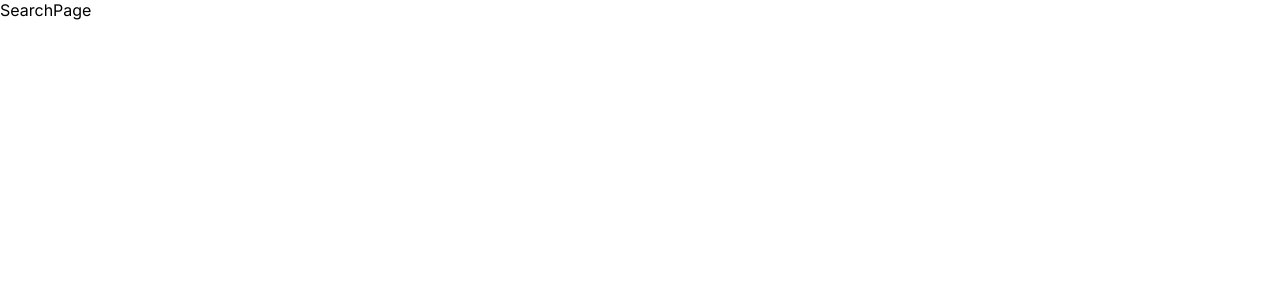
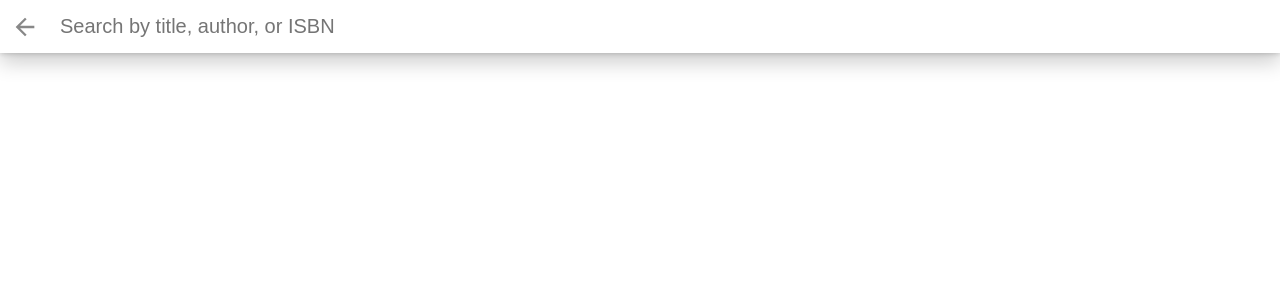
Before and after one commit to lexe-nguyenngoc/MyReads, a React (Create React App) app: page /search in a window 1280 px wide. Shown: the top 300 px of the page. Built offline with nearby package versions, Linux system fonts and the light colour scheme.

Commit message:
feat: implement search page and refactor home page

```diff
--- a/src/components/BookCard/index.js
+++ b/src/components/BookCard/index.js
@@ -27,7 +27,7 @@ const BookCard = ({ data, onBookShelfChange }) => {
         />
       </div>
       <div className="book__title">{data.title}</div>
-      <div className="book__authors">{data.authors.join(", ")}</div>
+      <div className="book__authors">{data.authors?.join(", ")}</div>
     </div>
   );
 };
--- /dev/null
+++ b/src/components/BookGrid/BookGrid.scss
@@ -0,0 +1,14 @@
+.book-grid {
+  list-style-type: none;
+  padding: 0;
+  margin: 0;
+
+  display: flex;
+  justify-content: center;
+  flex-wrap: wrap;
+
+  li {
+    padding: 10px 15px;
+    text-align: left;
+  }
+}
--- /dev/null
+++ b/src/components/BookGrid/index.js
@@ -0,0 +1,30 @@
+import React from "react";
+import PropTypes from "prop-types";
+
+import * as BookAPI from "../../api/BooksAPI";
+
+import BookCard from "../BookCard";
+
+import "./BookGrid.scss";
+
+const BookGrid = ({ books, onBookShelfChange }) => {
+  const handleUpdateBookshelf = async (book, shelf) => {
+    await BookAPI.update(book, shelf);
+    onBookShelfChange(book, shelf);
+  };
+
+  const renderedBooks = books.map((book) => (
+    <li key={book.id}>
+      <BookCard data={book} onBookShelfChange={handleUpdateBookshelf} />
+    </li>
+  ));
+
+  return <ol className="book-grid">{renderedBooks}</ol>;
+};
+
+BookGrid.propTypes = {
+  books: PropTypes.array.isRequired,
+  onBookShelfChange: PropTypes.func
+};
+
+export default BookGrid;
--- a/src/components/BookShelf/BookShelf.scss
+++ b/src/components/BookShelf/BookShelf.scss
@@ -8,21 +8,6 @@
   &__books {
     text-align: center;
   }
-
-  &__grid {
-    list-style-type: none;
-    padding: 0;
-    margin: 0;
-
-    display: flex;
-    justify-content: center;
-    flex-wrap: wrap;
-
-    li {
-      padding: 10px 15px;
-      text-align: left;
-    }
-  }
 }
 
 @media (min-width: 600px) {
--- a/src/components/BookShelf/index.js
+++ b/src/components/BookShelf/index.js
@@ -1,31 +1,20 @@
 import React from "react";
 import PropTypes from "prop-types";
 
-import BookCard from "../BookCard";
-
 import "./Bookshelf.scss";
 
-const Bookshelf = ({ name, books, onBookShelfChange }) => {
-  const renderedBooks = books.map((book) => (
-    <li key={book.id}>
-      <BookCard data={book} onBookShelfChange={onBookShelfChange} />
-    </li>
-  ));
-
+const Bookshelf = ({ name, children }) => {
   return (
     <div className="bookshelf">
       <h2 className="bookshelf__title">{name}</h2>
-      <div className="bookshelf__books">
-        <ol className="bookshelf__grid">{renderedBooks}</ol>
-      </div>
+      <div className="bookshelf__books">{children}</div>
     </div>
   );
 };
 
 Bookshelf.propTypes = {
   name: PropTypes.string.isRequired,
-  books: PropTypes.array.isRequired,
-  onBookShelfChange: PropTypes.func.isRequired
+  children: PropTypes.node.isRequired
 };
 
 export default Bookshelf;
--- a/src/components/BookshelfChanger/index.js
+++ b/src/components/BookshelfChanger/index.js
@@ -6,7 +6,7 @@ import "./BookshelfChanger.scss";
 const BOOK_SHELF_OPTIONS = [
   {
     key: "default",
-    value: "none",
+    value: "default",
     label: "Move to...",
     disabled: true
   },
@@ -36,7 +36,7 @@ const BOOK_SHELF_OPTIONS = [
   }
 ];
 
-const BookshelfChanger = ({ value, onBookShelfChange }) => {
+const BookshelfChanger = ({ value = "none", onBookShelfChange }) => {
   const handleChange = (e) => {
     onBookShelfChange(e.target.value);
   };
@@ -62,4 +62,5 @@ BookshelfChanger.propTypes = {
   value: PropTypes.string,
   onBookShelfChange: PropTypes.func.isRequired
 };
+
 export default BookshelfChanger;
--- a/src/pages/Home/index.js
+++ b/src/pages/Home/index.js
@@ -4,6 +4,7 @@ import { Link } from "react-router-dom";
 import * as BookAPI from "../../api/BooksAPI";
 
 import Bookshelf from "../../components/Bookshelf";
+import BookGrid from "../../components/BookGrid";
 
 import "./Home.scss";
 
@@ -16,10 +17,7 @@ const BOOK_SHELF = {
 const HomePage = () => {
   const [shelves, setShelves] = useState({});
 
-  const handleBookShelfChange = async (book, shelf) => {
-    try {
-      await BookAPI.update(book, shelf);
-
+  const handleBookShelfChange = (book, shelf) => {
     const newShelves = { ...shelves };
     newShelves[book.shelf] = newShelves[book.shelf].filter(
       (x) => x.id !== book.id
@@ -27,9 +25,6 @@ const HomePage = () => {
     newShelves[shelf].push({ ...book, shelf });
 
     setShelves(newShelves);
-    } catch (error) {
-      console.log(`[Change Book Shelf]:: Error: `, error);
-    }
   };
 
   useEffect(() => {
@@ -59,12 +54,9 @@ const HomePage = () => {
     if (books.length === 0) return <></>;
 
     return (
-      <Bookshelf
-        key={shelf}
-        name={BOOK_SHELF[shelf]}
-        books={books}
-        onBookShelfChange={handleBookShelfChange}
-      />
+      <Bookshelf key={shelf} name={BOOK_SHELF[shelf]}>
+        <BookGrid books={books} onBookShelfChange={handleBookShelfChange} />
+      </Bookshelf>
     );
   });
 
--- /dev/null
+++ b/src/pages/Search/Search.scss
@@ -0,0 +1,42 @@
+.search-books {
+  &__bar {
+    position: fixed;
+    width: 100%;
+    top: 0;
+    left: 0;
+    z-index: 5;
+    display: flex;
+    box-shadow: 0 10px 20px rgba(0, 0, 0, 0.19), 0 0 6px rgba(0, 0, 0, 0.23);
+
+    input {
+      width: 100%;
+      padding: 15px 10px;
+      font-size: 1.25em;
+      border: none;
+      outline: none;
+    }
+  }
+
+  &__input-wrapper {
+    flex: 1;
+    background: #e9e;
+  }
+
+  &__close-search {
+    display: block;
+    top: 20px;
+    left: 15px;
+    width: 50px;
+    height: 53px;
+    background: white;
+    background-image: url("../../assets/icons/arrow-back.svg");
+    background-position: center;
+    background-repeat: no-repeat;
+    background-size: 28px;
+    font-size: 0;
+  }
+
+  &__results {
+    padding: 80px 10px 20px;
+  }
+}
--- a/src/pages/Search/index.js
+++ b/src/pages/Search/index.js
@@ -1,7 +1,63 @@
-import React from "react";
+import React, { useRef, useState } from "react";
+import { Link } from "react-router-dom";
+
+import * as BookAPI from "../../api/BooksAPI";
+
+import BookGrid from "../../components/BookGrid";
+
+import "./Search.scss";
+
+const MAX_RESULTS = 20;
 
 const SearchPage = () => {
-  return <div>SearchPage</div>;
+  const [books, setBooks] = useState([]);
+  const debouncedRef = useRef();
+
+  const fetchBooks = async (query) => {
+    const booksFetched = await BookAPI.search(query, MAX_RESULTS);
+
+    if (!Array.isArray(booksFetched)) {
+      console.log("[Search Books]:: Error: ", booksFetched);
+      setBooks([]);
+      return;
+    }
+
+    setBooks(booksFetched);
+  };
+
+  const handleSearchChange = (e) => {
+    clearTimeout(debouncedRef.current);
+
+    const query = e.target.value.trim();
+    if (!query) return;
+
+    debouncedRef.current = setTimeout(() => fetchBooks(query), 200);
+  };
+
+  const handleBookshelfChange = (book, shelf) => {
+    const newBooks = books.map((x) => (x.id === book.id ? { ...x, shelf } : x));
+    setBooks(newBooks);
+  };
+
+  return (
+    <div className="search-books">
+      <div className="search-books__bar">
+        <Link to="/" className="search-books__close-search">
+          Close
+        </Link>
+        <div className="search-books__input-wrapper">
+          <input
+            type="text"
+            placeholder="Search by title, author, or ISBN"
+            onChange={handleSearchChange}
+          />
+        </div>
+      </div>
+      <div className="search-books__results">
+        <BookGrid books={books} onBookShelfChange={handleBookshelfChange} />
+      </div>
+    </div>
+  );
 };
 
 export default SearchPage;
```
Lines whose indentation alone changed are shown as unchanged.
